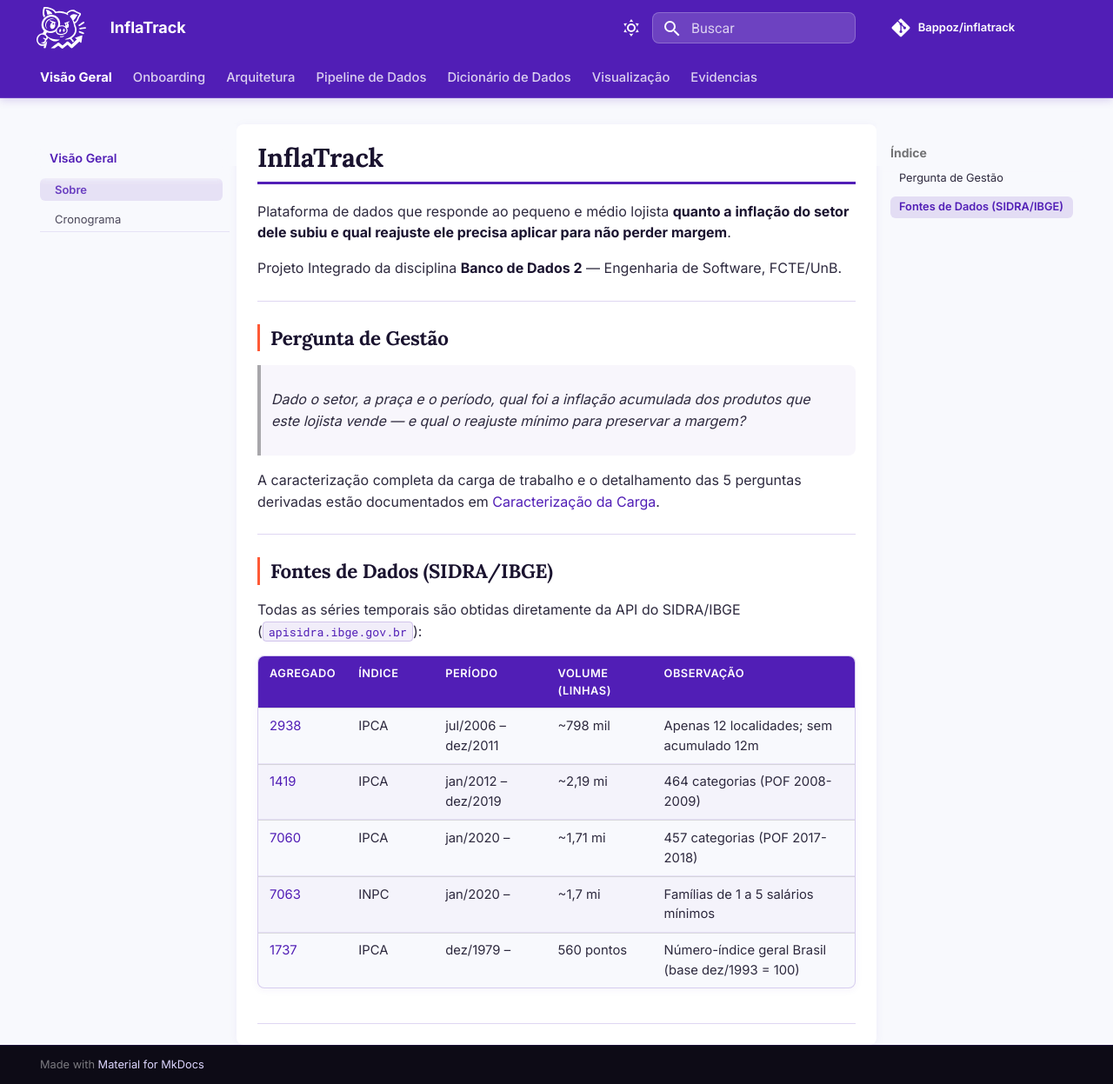
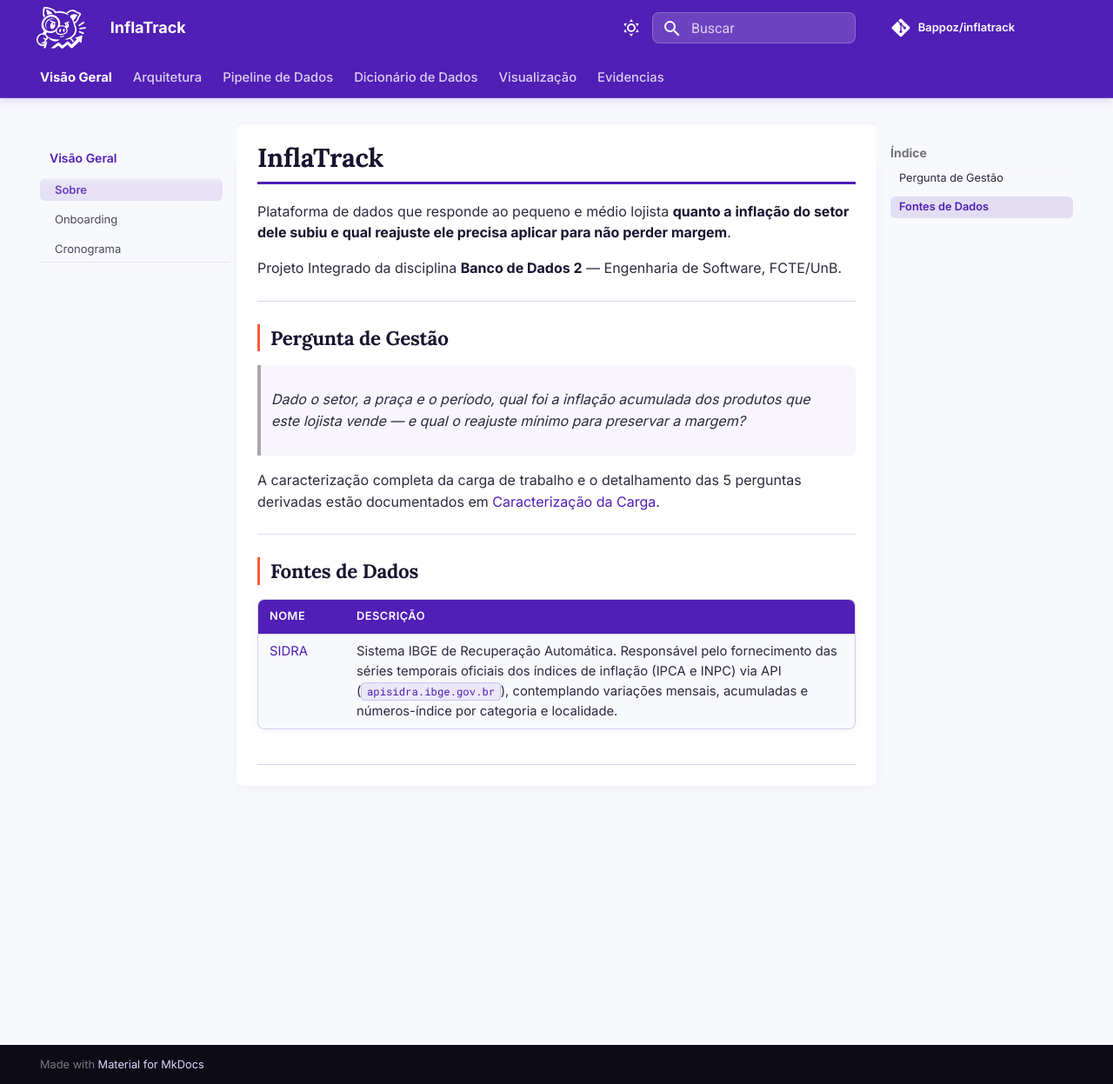
Before and after one commit to Bappoz/inflatrack, an MkDocs documentation site: the page built from docs/visaoGeral/sobre.md, in a window 1280 px wide and 1247 px high. Shown: the whole window at 87% size. Built offline with MkDocs 1.6.1 and Material for MkDocs 9.7.7, drawn with Linux system fonts in a browser that asks for light colours; comment, search, counter and statistics services are not loaded.

Commit message:
fix: consertando paginação e tópícos do pages

```diff
--- a/docs/visaoGeral/sobre.md
+++ b/docs/visaoGeral/sobre.md
@@ -10,20 +10,14 @@ Projeto Integrado da disciplina **Banco de Dados 2** — Engenharia de Software,
 
 > *Dado o setor, a praça e o período, qual foi a inflação acumulada dos produtos que este lojista vende — e qual o reajuste mínimo para preservar a margem?*
 
-A caracterização completa da carga de trabalho e o detalhamento das 5 perguntas derivadas estão documentados em [Caracterização da Carga](carga.md).
+A caracterização completa da carga de trabalho e o detalhamento das 5 perguntas derivadas estão documentados em [Caracterização da Carga](../carga.md).
 
 ---
 
-## Fontes de Dados (SIDRA/IBGE)
+## Fontes de Dados
 
-Todas as séries temporais são obtidas diretamente da API do SIDRA/IBGE (`apisidra.ibge.gov.br`):
-
-| Agregado | Índice | Período | Volume (Linhas) | Observação |
-|---|---|---|---|---|
-| [2938](https://sidra.ibge.gov.br/Tabela/2938) | IPCA | jul/2006 – dez/2011 | ~798 mil | Apenas 12 localidades; sem acumulado 12m |
-| [1419](https://sidra.ibge.gov.br/Tabela/1419) | IPCA | jan/2012 – dez/2019 | ~2,19 mi | 464 categorias (POF 2008-2009) |
-| [7060](https://sidra.ibge.gov.br/Tabela/7060) | IPCA | jan/2020 – | ~1,71 mi | 457 categorias (POF 2017-2018) |
-| [7063](https://sidra.ibge.gov.br/Tabela/7063) | INPC | jan/2020 – | ~1,7 mi | Famílias de 1 a 5 salários mínimos |
-| [1737](https://sidra.ibge.gov.br/Tabela/1737) | IPCA | dez/1979 – | 560 pontos | Número-índice geral Brasil (base dez/1993 = 100) |
+| Nome | Descrição |
+|---|---|
+| [SIDRA](../fontes/sidra.md) | Sistema IBGE de Recuperação Automática. Responsável pelo fornecimento das séries temporais oficiais dos índices de inflação (IPCA e INPC) via API (`apisidra.ibge.gov.br`), contemplando variações mensais, acumuladas e números-índice por categoria e localidade. |
 
 ---
--- a/mkdocs.yml
+++ b/mkdocs.yml
@@ -57,9 +57,8 @@ markdown_extensions:
 nav:
   - Visão Geral:
     - Sobre: visaoGeral/sobre.md
+    - Onboarding: visaoGeral/onboarding.md
     - Cronograma: visaoGeral/cronograma.md
-  - Onboarding:
-    - Setup: onboarding/setup.md
   - Arquitetura:
     - Visão Geral: arquitetura/visaoGeral.md
     - Fluxo de Dados: arquitetura/fluxoDados.md
```
Also changed, not shown: docs/fontes/sidra.md (added, +11 -0 lines), docs/visaoGeral/onboarding.md (renamed from docs/onboarding/setup.md, +2 -2 lines).
